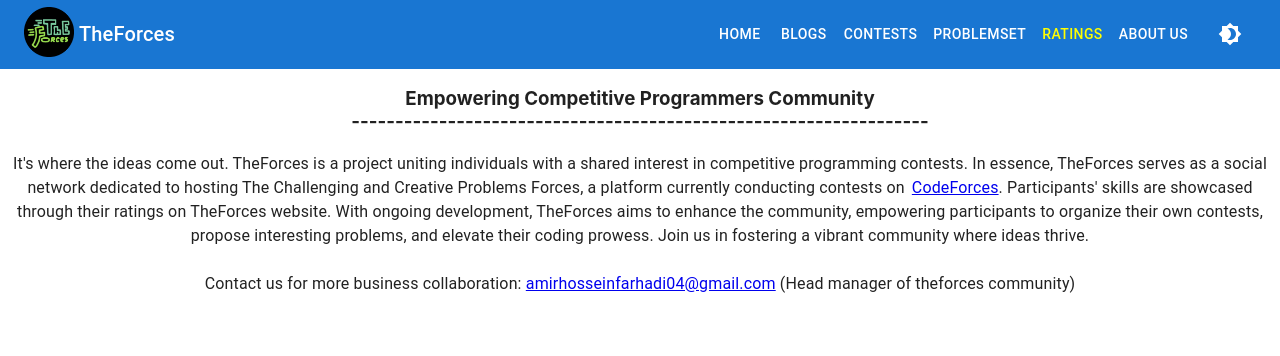
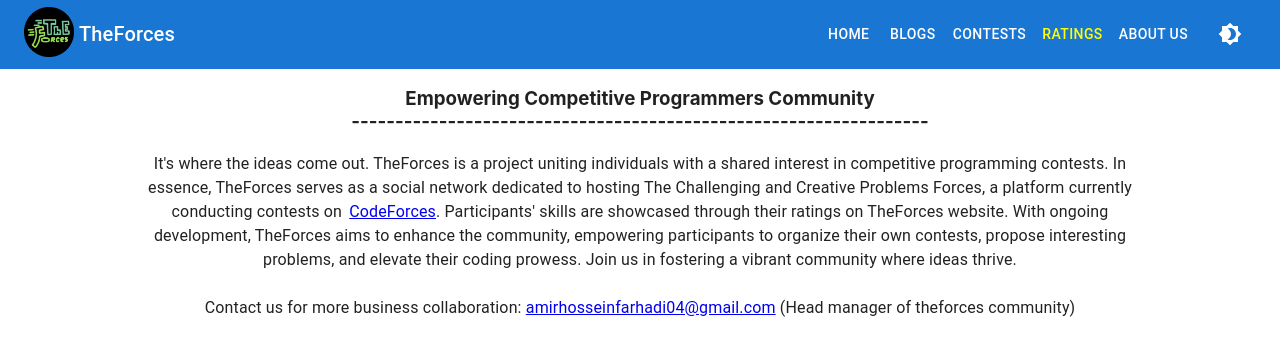
Before and after one commit to DhruvilKakadiya7/TheForces, a React (Create React App) app: page /about in a window 1280 px wide. Shown: the top 356 px of the page. Built offline with nearby package versions, Linux system fonts and the light colour scheme.

Commit message:
changing width and removed ps from header

```diff
--- a/src/components/Header/Header.js
+++ b/src/components/Header/Header.js
@@ -34,12 +34,13 @@
         color: "white",
         miniColor: "gray",
     },
-    {
-        name: "ProblemSet",
-        route: "problemset",
-        color: "white",
-        miniColor: "gray",
-    },
+    // },
+    // {
+    //     name: "ProblemSet",
+    //     route: "problemset",
+    //     color: "white",
+    //     miniColor: "gray",
+    // },
     {
         name: "Ratings",
         route: "ratings",
--- a/src/pages/AboutUs/AboutUs.js
+++ b/src/pages/AboutUs/AboutUs.js
@@ -23,7 +23,7 @@
     return (
         <div style={styles}>
 
-            <div style={{ "textAlign": "center" }}>
+            <div style={{ "textAlign": "center", "margin": "auto", "width": "80%" }}>
                 <div>
                     <h3>
                         Empowering Competitive Programmers Community
```
